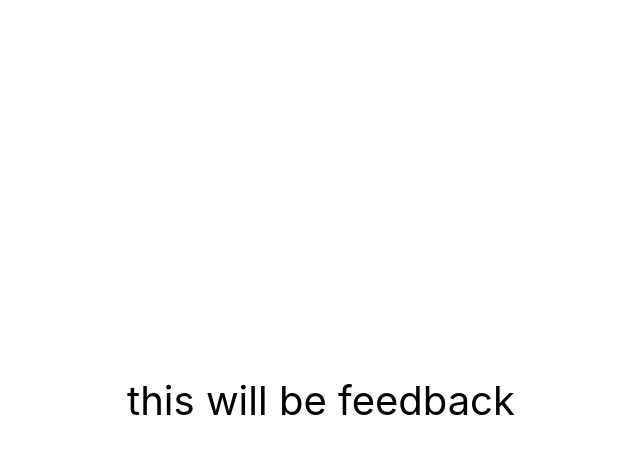
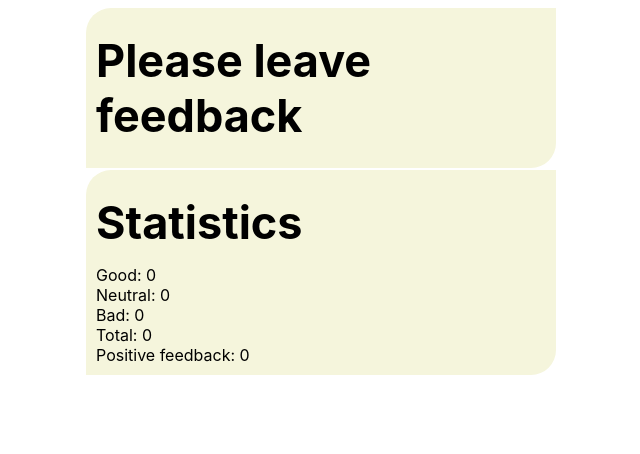
Before and after one commit to anastasia-demia/goit-react-hw-02, a React (Create React App) app: page / in a window 1280 px wide. Shown: the top 454 px of the page, without its empty margins (319-959 px from the left). Built offline with nearby package versions, Linux system fonts and the light colour scheme.

Commit message:
getting things done slowly

```diff
--- a/src/components/App.jsx
+++ b/src/components/App.jsx
@@ -1,16 +1,29 @@
-export const App = () => {
-  return (
-    <div
-      style={{
-        height: '100vh',
-        display: 'flex',
-        justifyContent: 'center',
-        alignItems: 'center',
-        fontSize: 40,
-        color: '#010101'
-      }}
-    >
-      this will be feedback
-    </div>
-  );
+import { Component } from 'react';
+import { Section } from './Section/Section';
+import { Statistics } from './Statistics/Statistics';
+
+export class App extends Component {
+  state = {
+    good: 0,
+    neutral: 0,
+    bad: 0,
+  };
+
+  render() {
+    return(
+      <>
+        <Section title="Please leave feedback">
+        </Section>
+        <Section title="Statistics">
+            <Statistics
+            good="0"
+            neutral="0"
+            bad="0"
+            total="0"
+            positivePercentage= "0"
+            />
+        </Section>
+      </>
+    )
+  }
 };
--- a/src/components/Section/Section.module.css
+++ b/src/components/Section/Section.module.css
@@ -0,0 +1,13 @@
+.section {
+  width: 450px;
+  margin: 0 auto;
+  background-color: beige;
+  padding: 10px;
+  border-radius: 25px 0px 25px 0px;
+  margin-bottom: 2px;
+}
+
+.title {
+  padding: 15px 0;
+  font-size: 45px;
+}
--- a/src/index.css
+++ b/src/index.css
@@ -1,15 +1,34 @@
 @import-normalize; /* bring in normalize.css styles */
 
+
 body {
-  margin: 0;
-  font-family: -apple-system, BlinkMacSystemFont, 'Segoe UI', 'Roboto', 'Oxygen',
-    'Ubuntu', 'Cantarell', 'Fira Sans', 'Droid Sans', 'Helvetica Neue',
-    sans-serif;
-  -webkit-font-smoothing: antialiased;
-  -moz-osx-font-smoothing: grayscale;
+  font-family: -apple-system, BlinkMacSystemFont, "Segoe UI", Roboto, Oxygen,
+    Ubuntu, Cantarell, "Open Sans", "Helvetica Neue", sans-serif;
 }
 
-code {
-  font-family: source-code-pro, Menlo, Monaco, Consolas, 'Courier New',
-    monospace;
+img {
+  display: block;
+  max-height: 100%;
+  height: auto;
 }
+
+ul {
+  list-style: none;
+  margin: 0;
+  padding: 0;
+}
+
+a {
+  text-decoration: none;
+}
+
+h1,
+h2,
+h3,
+h4,
+h5,
+h6,
+p {
+  margin: 0;
+  padding: 0;
+}
```
